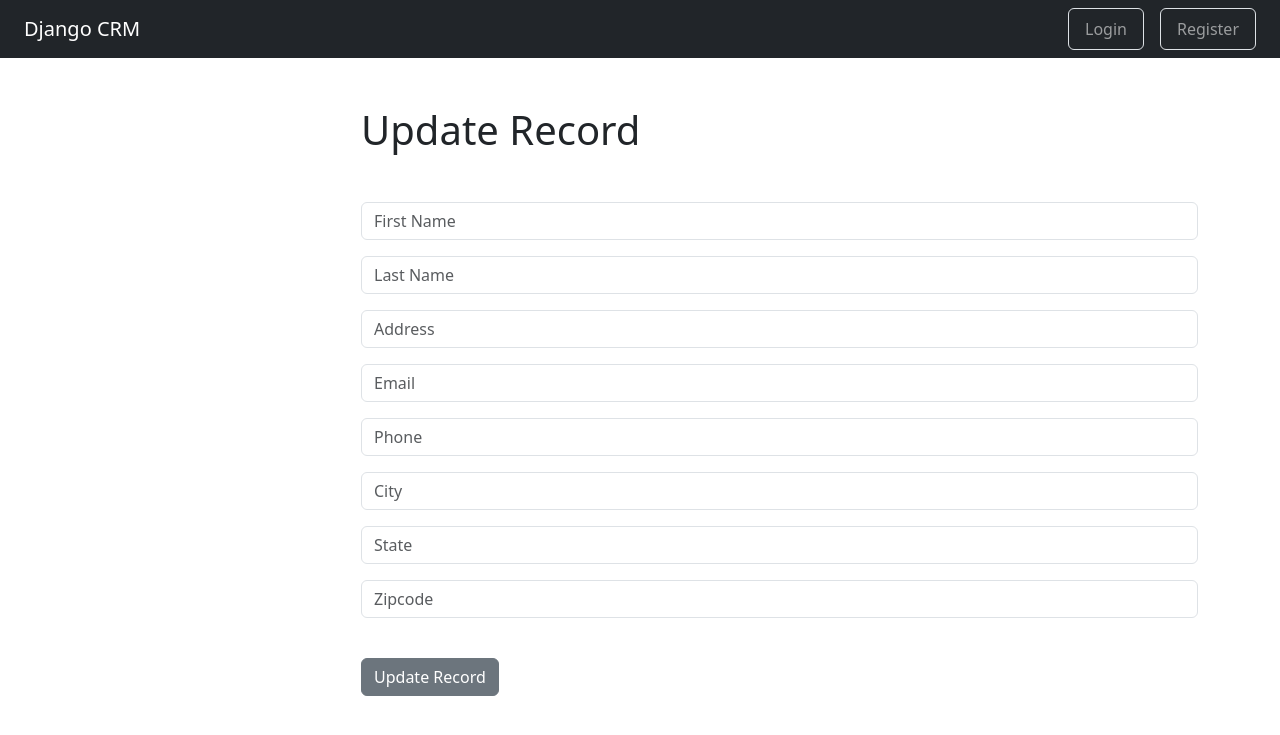
After one commit to mihstr/django-crm-yt, a Django app: template website/templates/website/update_record.html in a window 1280 px wide. The commit adds this page. Shown: the top 735 px of the page. Run offline with Django 4.2, Linux system fonts and the light colour scheme; the template is opened without the code that fills it: values that come from a table or form of the project are taken from there, others are empty.

Commit message:
adding update record

```diff
--- a/website/templates/website/add_record.html
+++ b/website/templates/website/add_record.html
@@ -13,6 +13,7 @@
         {{ form.as_p }}
 
         <button type="submit" class="btn btn-secondary mt-4">Add Record</button>
+        <a href="{% url 'website:home' %}" class="btn btn-secondary mt-4">Back</a>
 
     </form>
 
--- a/website/templates/website/home.html
+++ b/website/templates/website/home.html
@@ -11,7 +11,6 @@
 
                 <thead>
                     <tr>
-                        <th scope="col">ID</th>
                         <th scope="col">Name</th>
                         <th scope="col">Email</th>
                         <th scope="col">Phone</th>
@@ -20,14 +19,14 @@
                         <th scope="col">State</th>
                         <th scope="col">Zipcode</th>
                         <th scope="col">Created at</th>
+                        <th scope="col">ID</th>
                     </tr>
                 </thead>
 
                 <tbody class="table-group-divider">
                     {% for record in records %}
                     <tr>
-                        <td><a href="{% url 'website:record' record.id%}">{{ record.id }}</a></td>
-                        <td>{{ record.first_name }} {{ record.last_name }}</td>
+                        <td><a href="{% url 'website:record' record.id%}" class="link-secondary">{{ record.first_name }} {{ record.last_name }}</a></td>
                         <td>{{ record.email }}</td>
                         <td>{{ record.phone }}</td>
                         <td>{{ record.address }}</td>
@@ -35,6 +34,7 @@
                         <td>{{ record.state }}</td>
                         <td>{{ record.zipcode }}</td>
                         <td>{{ record.created_at }}</td>
+                        <td><a href="{% url 'website:record' record.id%}" class="link-secondary">{{ record.id }}</a></td>
                     </tr>
                     {% endfor %}
                 </tbody>
--- a/website/templates/website/record.html
+++ b/website/templates/website/record.html
@@ -34,6 +34,7 @@
 </div>
 
 <a href="{% url 'website:home' %}" class="btn btn-secondary mt-3">Back</a>
+<a href="{% url 'website:update_record' customer_record.id%}" class="btn btn-secondary mt-3">Update</a>
 <a href="{% url 'website:delete_record' customer_record.id%}" class="btn btn-danger mt-3">Delete</a>
 
 
--- /dev/null
+++ b/website/templates/website/update_record.html
@@ -0,0 +1,21 @@
+{% extends 'website/base.html' %}
+
+{% block content %}
+
+<div class="offset-md-3">
+
+    <h1 class="mb-5">Update Record</h1>
+
+
+    <form method="post">
+        {% csrf_token %}
+
+        {{ form.as_p }}
+
+        <button type="submit" class="btn btn-secondary mt-4">Update Record</button>
+
+    </form>
+
+</div>
+
+{% endblock %}
--- a/website/urls.py
+++ b/website/urls.py
@@ -10,5 +10,6 @@ urlpatterns = [
     path("register/", views.register_user, name="register"),
     path("record/<int:pk>", views.customer_record, name="record"),
     path("delete_record/<int:pk>", views.delete_record, name="delete_record"),
+    path("update_record/<int:pk>", views.update_record, name="update_record"),
     path("add_record", views.add_record, name="add_record"),
 ]
```
Also changed, not shown: website/views.py (+18 -0 lines).
